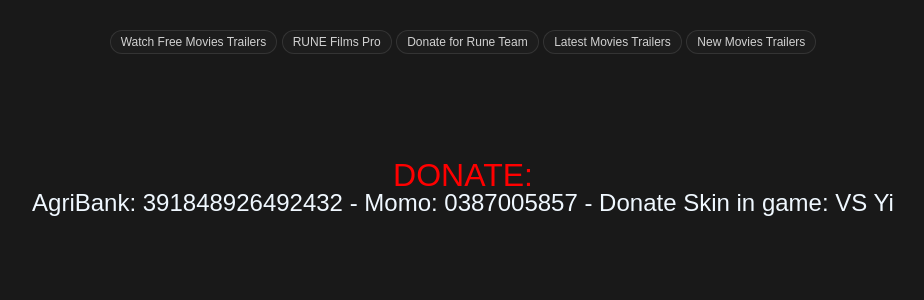
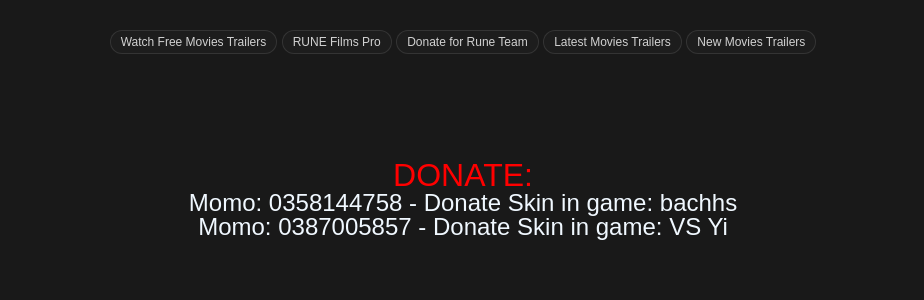
Before and after one commit to bachhs/uetimdb, a Django app: template templates/base.html in a window 1280 px wide. Shown: the part 51-351 px from the top of the page, without its empty margins (177-1101 px from the left). Run offline with Django 3.2, Linux system fonts and the light colour scheme; the template is opened without the code that fills it, so the values that code supplies are empty.

Commit message:
Update base.html

```diff
--- a/templates/base.html
+++ b/templates/base.html
@@ -83,7 +83,8 @@
 			</div>
 			<div class="donate" style="margin-bottom: 20px;">
 				<h1 style="color: red;">DONATE:</h1>
-				<h2 style="color: aliceblue;">AgriBank: 391848926492432  -  Momo: 0387005857  -  Donate Skin in game: VS Yi </h2>
+				<h2 style="color: aliceblue;">Momo: 0358144758  -  Donate Skin in game: bachhs </h2>
+				<h2 style="color: aliceblue;">Momo: 0387005857  -  Donate Skin in game: VS Yi </h2>
 			</div>
 		</footer>
 
```
